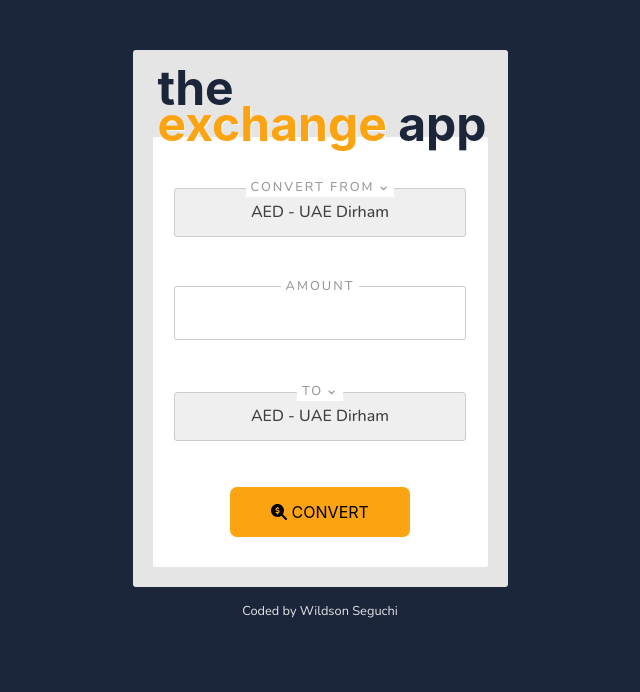
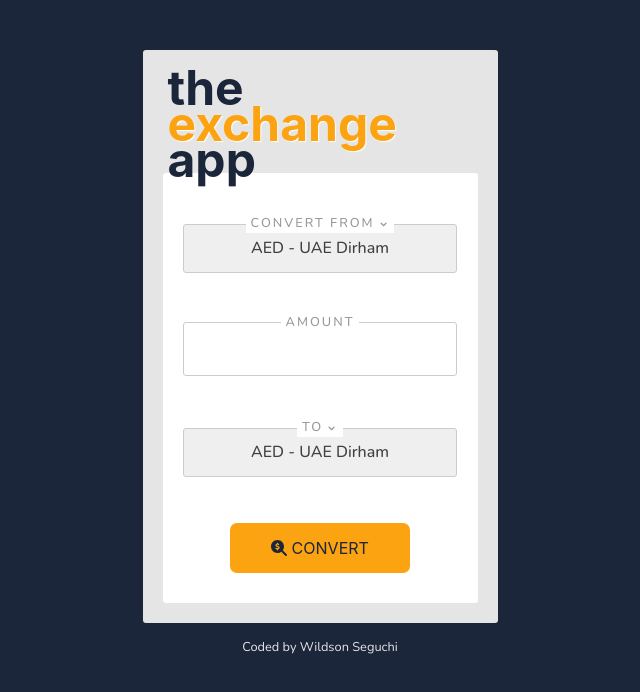
Before and after one commit to wseguchi/the-exchange-app, a React (Create React App) app: page / in a window 1280 px wide. Shown: the top 692 px of the page, without its empty margins (320-960 px from the left). Built offline with nearby package versions, Linux system fonts and the light colour scheme.

Commit message:
CSS webkit-appearence: none

```diff
--- a/src/App.css
+++ b/src/App.css
@@ -23,7 +23,7 @@ body {
 }
 
 .App {
-  width: 375px;
+  width: 355px;
   text-align: left;
   margin-top: 50px;
   border-radius: 3px;
@@ -84,6 +84,7 @@ select {
 
 select {
   appearance: none;
+  -webkit-appearance: none;
 }
 
 input::-webkit-outer-spin-button,
@@ -128,6 +129,7 @@ button {
     'Ubuntu', 'Cantarell', 'Fira Sans', 'Droid Sans', 'Helvetica Neue',
     sans-serif;
   font-size: 1em;
+  color: #1b263b;
 }
 
 .submit {
```
